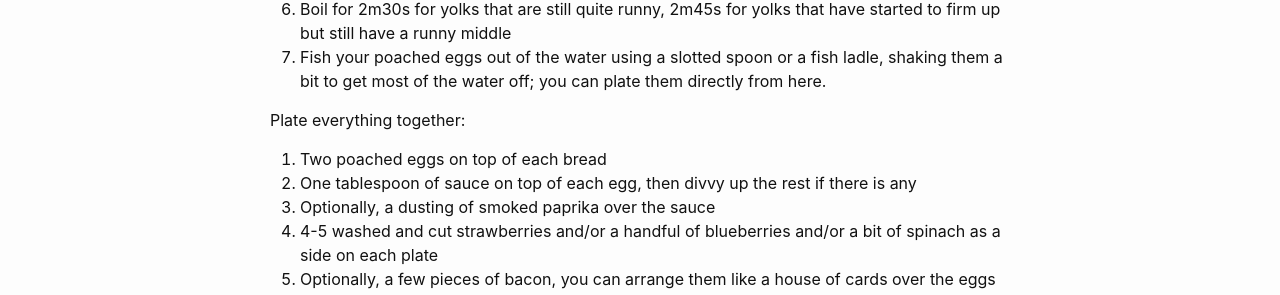
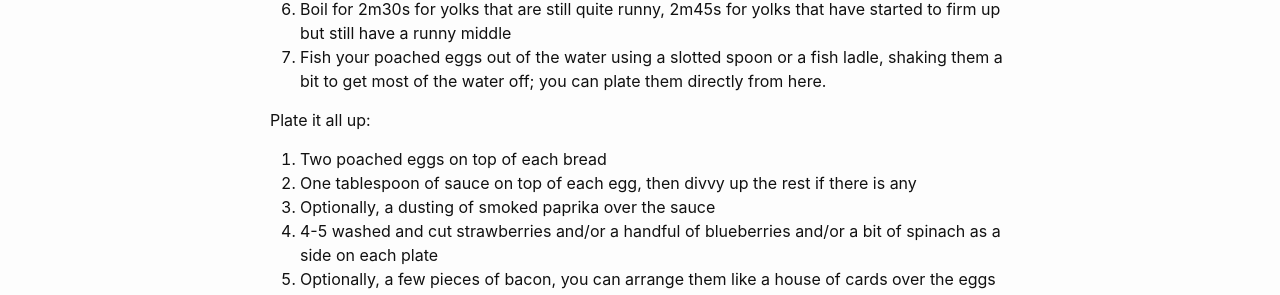
Before and after one commit to joisig/joisig.com, a Jekyll site: the page built from _posts/2019-11-29-avocado-and-ham-eggs-benedict.md, in a window 1280 px wide and 900 px high, scrolled down 2753 px. Shown: the part 150-445 px from the top of the window. Built offline with Jekyll 4.4.1, drawn with Linux system fonts in a browser that asks for light colours; comment, search, counter and statistics services are not loaded.

Commit message:
Update from Forestry.io Jói Sigurdsson updated _posts/2019-11-29-avocado-and-ham-eggs-benedict.md

```diff
--- a/_posts/2019-11-29-avocado-and-ham-eggs-benedict.md
+++ b/_posts/2019-11-29-avocado-and-ham-eggs-benedict.md
@@ -81,7 +81,7 @@ Start your poached eggs as soon as you've finished step #7 above:
 6. Boil for 2m30s for yolks that are still quite runny, 2m45s for yolks that have started to firm up but still have a runny middle
 7. Fish your poached eggs out of the water using a slotted spoon or a fish ladle, shaking them a bit to get most of the water off; you can plate them directly from here.
 
-Plate everything together:
+Plate it all up:
 
 1. Two poached eggs on top of each bread
 2. One tablespoon of sauce on top of each egg, then divvy up the rest if there is any
```
